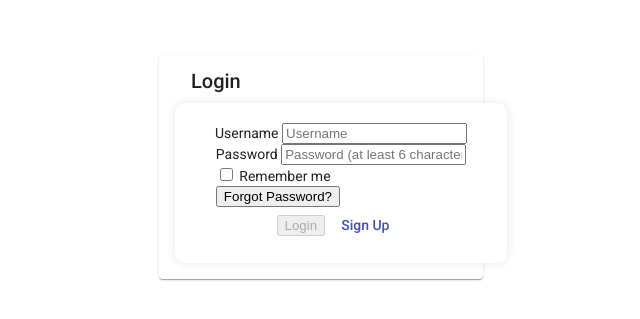
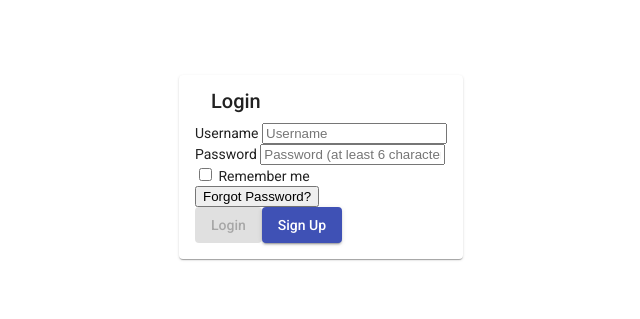
Before and after one commit to ArjunMohan008/AngularHRM, an Angular app: page /login in a window 1280 px wide. Shown: the part 233-552 px from the top of the page, without its empty margins (319-959 px from the left). Built offline with nearby package versions, Linux system fonts and the light colour scheme.

Commit message:
style login page form changes

```diff
--- a/src/app/pages/login/login.component.html
+++ b/src/app/pages/login/login.component.html
@@ -1,135 +1,3 @@
-<!-- container div
-<div class="container">
-  <div class="flex flex-row min-h-screen justify-center items-center">
-    <div class="w-full max-w-xs">
-      <form
-        [formGroup]="loginForm"
-        class="bg-white shadow-md rounded px-8 pt-6 pb-8 mb-4"
-      >
-        <div class="mb-4">
-          <label
-            class="block text-gray-700 text-sm font-bold mb-2"
-            for="username"
-          >
-            Username
-          </label>
-          <input
-            class="shadow appearance-none border rounded w-full py-2 px-3 text-gray-700 leading-tight focus:outline-none focus:shadow-outline"
-            id="username"
-            type="text"
-            placeholder="Username"
-            formControlName="userName"
-          />
-
-          <mat-error>
-            <span
-              *ngIf="
-                loginFormFormControl.userName.touched &&
-                loginFormFormControl.userName.errors?.required
-              "
-            >
-              Username is required
-            </span>
-
-            <span
-              *ngIf="
-                loginFormFormControl.userName.touched &&
-                loginFormFormControl.userName.errors?.minlength
-              "
-            >
-              Username must be at least 3 characters long
-            </span>
-
-            <span
-              *ngIf="
-                loginFormFormControl.userName.touched &&
-                loginFormFormControl.userName.errors?.maxlength
-              "
-            >
-              Username cannot be more than 15 characters long
-            </span>
-          </mat-error>
-        </div>
-        <div class="mb-6">
-          <div class="mb-4">
-            <label
-              class="block text-gray-700 text-sm font-bold mb-2"
-              for="password"
-            >
-              Password
-            </label>
-            <input
-              class="shadow appearance-none rounded w-full py-2 px-3 text-gray-700 mb-3 leading-tight focus:outline-none focus:shadow-outline"
-              id="password"
-              type="password"
-              placeholder="Password (at least 6 characters)"
-              formControlName="password"
-            />
-
-            <mat-error>
-              <span
-                *ngIf="
-                  loginFormFormControl.password.touched &&
-                  loginFormFormControl.password.errors?.required
-                "
-              >
-                Password is required
-              </span>
-              <span
-                *ngIf="
-                  loginFormFormControl.password.touched &&
-                  loginFormFormControl.password.errors?.minlength
-                "
-              >
-                Password must be at least 5 characters
-              </span>
-            </mat-error>
-          </div>
-
-          <div class="flex items-center justify-between">
-            <div class="flex items-center">
-              <input
-                class="form-checkbox"
-                type="checkbox"
-                id="remember"
-                formControlName="remember"
-              />
-              <label class="ml-2" for="remember"> Remember me </label>
-            </div>
-
-            <button
-              class="inline-block align-baseline text-sm text-blue-500 hover:text-blue-800"
-              (click)="goToForgotPassword()"
-            >
-              Forgot Password?
-            </button>
-          </div>
-        </div>
-
-        <div class="flex items-center justify-between">
-          <button
-            class="bg-blue-500 hover:bg-blue-700 text-white font-bold py-2 px-4 rounded focus:outline-none focus:shadow-outline disabled:cursor-not-allowed disabled:opacity-50"
-            type="button"
-            (click)="onSubmit()"
-            [disabled]="!loginForm.valid"
-          >
-            Login
-          </button>
-          <button
-            mat-button
-            color="primary"
-            class="bg-blue-500 hover:bg-blue-700 text-white font-bold py-2 px-4 rounded focus:outline-none focus:shadow-outline"
-            type="button"
-            (click)="goToSignup()"
-          >
-            Sign Up
-          </button>
-        </div>
-      </form>
-    </div>
-  </div>
-</div> -->
-
 <div class="container">
   <mat-card>
     <mat-card-header>
@@ -138,7 +6,7 @@
 
     <mat-card-content>
       <form [formGroup]="loginForm" class="loginForm">
-        <div class="mb-4">
+        <div>
           <label class="formLabel" for="username"> Username </label>
           <input
             class="formInput"
@@ -208,29 +76,27 @@
             </mat-error>
           </div>
 
-          <div class="flex items-center justify-between">
-            <div class="flex items-center">
+          <div>
+            <div>
               <input
                 class="form-checkbox"
                 type="checkbox"
                 id="remember"
                 formControlName="remember"
               />
-              <label class="ml-2" for="remember"> Remember me </label>
+              <label for="remember"> Remember me </label>
             </div>
 
-            <button
-              class="inline-block align-baseline text-sm text-blue-500 hover:text-blue-800"
-              (click)="goToForgotPassword()"
-            >
+            <button class="forgotPasswordButton" (click)="goToForgotPassword()">
               Forgot Password?
             </button>
           </div>
         </div>
 
-        <div class="loginButtonContainer">
+        <div>
           <button
-            class="loginButton"
+            mat-raised-button
+            class="loginFormButton"
             type="button"
             (click)="onSubmit()"
             [disabled]="!loginForm.valid"
@@ -238,9 +104,9 @@
             Login
           </button>
           <button
-            mat-button
+            mat-raised-button
             color="primary"
-            class="loginButton"
+            class="loginFormButton"
             type="button"
             (click)="goToSignup()"
           >
--- a/src/app/pages/login/login.component.scss
+++ b/src/app/pages/login/login.component.scss
@@ -1,49 +1,7 @@
-.container {
+.container{
   display: flex;
   flex-direction: column;
+  justify-content: center;
   align-items: center;
-  justify-content: center;
   height: 100vh;
-
-  .loginForm {
-    display: flex;
-    flex-direction: column;
-    align-items: center;
-    justify-content: center;
-    width: 100%;
-    max-width: 400px;
-    padding: 20px;
-    border-radius: 10px;
-    background-color: #fff;
-    box-shadow: 0px 0px 10px rgba(0, 0, 0, 0.1);
-
-    .title {
-      font-size: 24px;
-      font-weight: bold;
-      margin-bottom: 20px;
-    }
-
-    .loginInput {
-      width: 100%;
-      height: 40px;
-      border-radius: 5px;
-      border: 1px solid #ccc;
-      padding: 0 15px;
-      margin-bottom: 20px;
-      font-size: 16px;
-      color: #666;
-    }
-
-    .button {
-      width: 100%;
-      height: 40px;
-      border-radius: 5px;
-      border: 0;
-      background-color: #7d40e7;
-      color: #fff;
-      font-weight: bold;
-      font-size: 16px;
-      cursor: pointer;
-    }
-  }
 }
```
